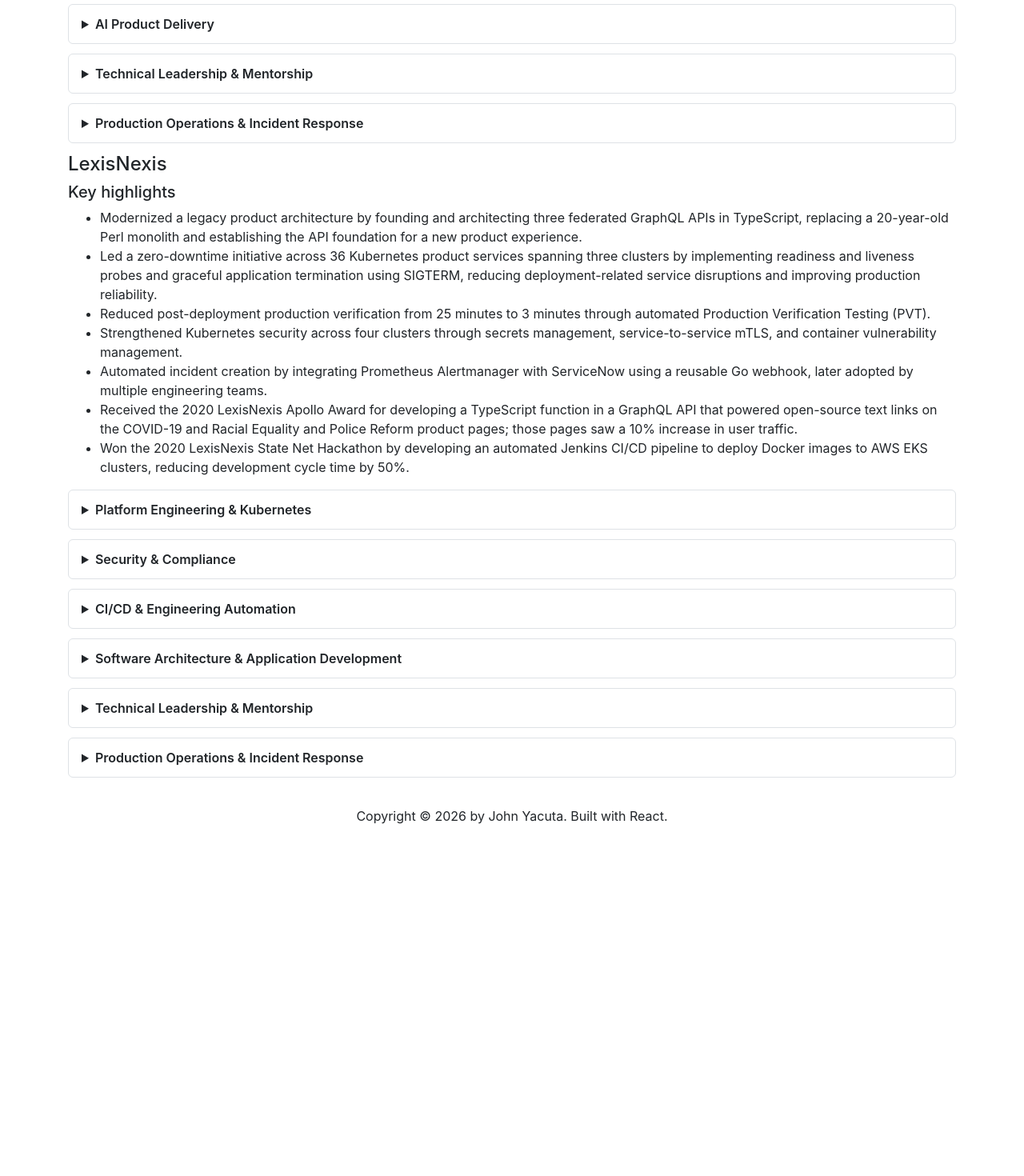
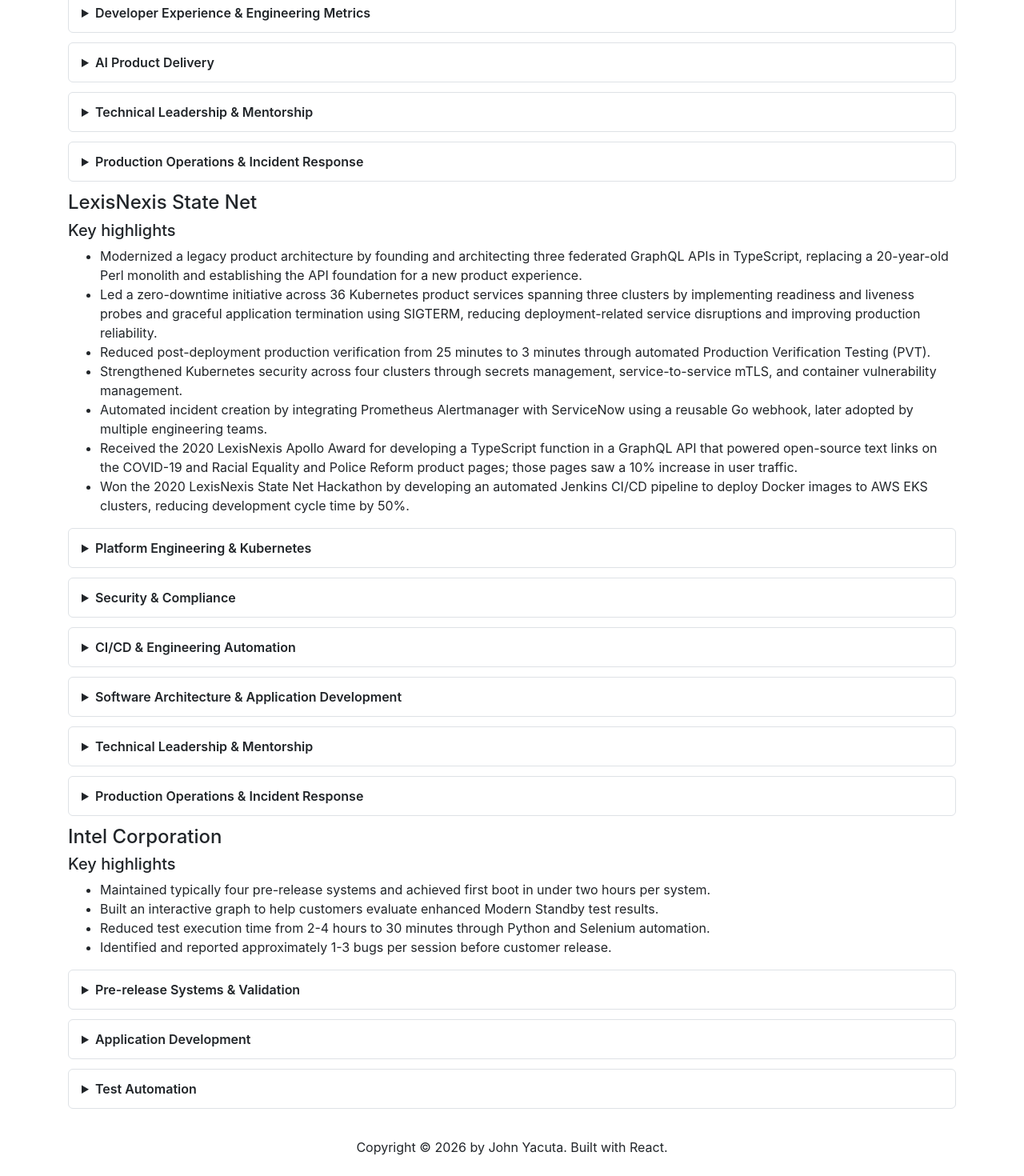
Before and after one commit to johnyacuta/johnyacuta.github.io, a React (Vite) app: page /#/projects in a window 1280 px wide. Shown: the part 1940-3410 px from the top of the page at 80% size. Before the commit the page ends 2996 px from the top, so only its background shows below. Built offline with nearby package versions, Linux system fonts and the light colour scheme.

Commit message:
Added work projects for intel

```diff
--- a/src/pages/projects/index.mdx
+++ b/src/pages/projects/index.mdx
@@ -34,6 +34,7 @@ Explore these personal projects on [GitHub](https://github.com/johnyacuta).
 - Created a reusable Terraform AKS landing-zone module adopted for four clusters and zero-downtime upgrades.
 - Architected a hub-and-spoke GitOps model managing 39 deployments across development, staging, and production.
 - Migrated 100% of company pipeline traffic to Managed DevOps Pools (MDOP).
+- Migrated approximately 30 Terraform infrastructure pipelines from env0 to Atlantis without service disruptions, eliminating the organization's env0 dependency and avoiding contract renewal costs.
 - Participated in weekly on-call rotations and used Jeli's AI-assisted postmortems to track incidents and follow-up actions through closure.
 
 <details className="project-details">
@@ -54,6 +55,7 @@ Explore these personal projects on [GitHub](https://github.com/johnyacuta).
   <summary>CI/CD & Developer Infrastructure</summary>
 
 - Created a Terraform module for Managed DevOps Pools (MDOP) with AI-assisted development. Migrated Azure DevOps pipelines for approximately five service teams from VM Scale Set (VMSS) agents, documented the handoff, and moved 100% of company pipeline traffic to MDOP, enabling another engineer to operate the solution with minimal guidance.
+- Migrated approximately 30 Terraform infrastructure pipelines from env0 to an Atlantis-managed repository, transitioning infrastructure provisioning and code management workflows without service disruptions. This eliminated the organization's env0 dependency, enabled platform retirement, and avoided contract renewal costs.
 </details>
 
 <details className="project-details">
@@ -116,7 +118,7 @@ Explore these personal projects on [GitHub](https://github.com/johnyacuta).
 - Participated in a weekly on-call rotation, triaging and resolving P1-P5 incidents with typical resolution times of 1-2 hours. Created postmortems to document findings and tracked follow-up actions through closure.
 </details>
 
-#### LexisNexis
+#### LexisNexis State Net
 
 ##### Key highlights
 
@@ -179,3 +181,31 @@ Explore these personal projects on [GitHub](https://github.com/johnyacuta).
 
 - Participated in a weekly on-call rotation, triaging and resolving P1-P5 incidents with typical resolution times of 1-2 hours. Created postmortems to document findings and tracked follow-up actions through closure.
 </details>
+
+#### Intel Corporation
+
+##### Key highlights
+
+- Maintained typically four pre-release systems and achieved first boot in under two hours per system.
+- Built an interactive graph to help customers evaluate enhanced Modern Standby test results.
+- Reduced test execution time from 2-4 hours to 30 minutes through Python and Selenium automation.
+- Identified and reported approximately 1-3 bugs per session before customer release.
+
+<details className="project-details">
+  <summary>Pre-release Systems & Validation</summary>
+
+- Assembled and maintained typically four pre-release systems under test with custom chipsets, CPUs, motherboards, and RAM. Flashed custom firmware and installed Windows 10 to achieve first boot in under two hours per system.
+- Created and manually tested TypeScript features in an AngularJS application on pre-release systems, identifying and reporting approximately 1-3 bugs per session before customer release.
+</details>
+
+<details className="project-details">
+  <summary>Application Development</summary>
+
+- Built a TypeScript graph in an AngularJS Windows 10 application to visualize enhanced Modern Standby test results, helping customers assess hardware performance and make informed decisions.
+</details>
+
+<details className="project-details">
+  <summary>Test Automation</summary>
+
+- Developed Python and Selenium scripts to automate manual test workflows, reducing test execution time from 2-4 hours to 30 minutes.
+</details>
```
